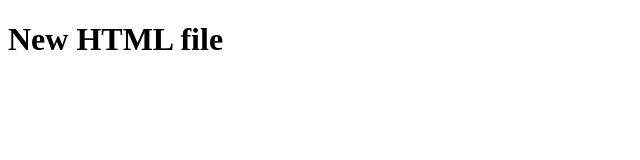
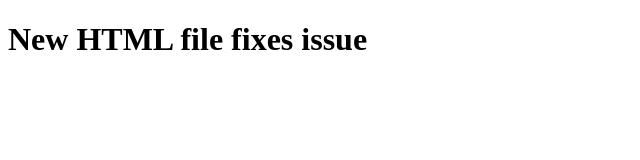
Before and after one commit to Ricard-Garcia/github-projects-test, a plain HTML site: page index.html in a window 1280 px wide. Shown: the whole page, without its empty margins (0-640 px from the left). Drawn offline with Linux system fonts and the light colour scheme.

Commit message:
feat: added html file
fixes #2

```diff
--- a/index.html
+++ b/index.html
@@ -7,6 +7,6 @@
     <title>Document</title>
   </head>
   <body>
-    <h1>New HTML file</h1>
+    <h1>New HTML file fixes issue</h1>
   </body>
 </html>
```
